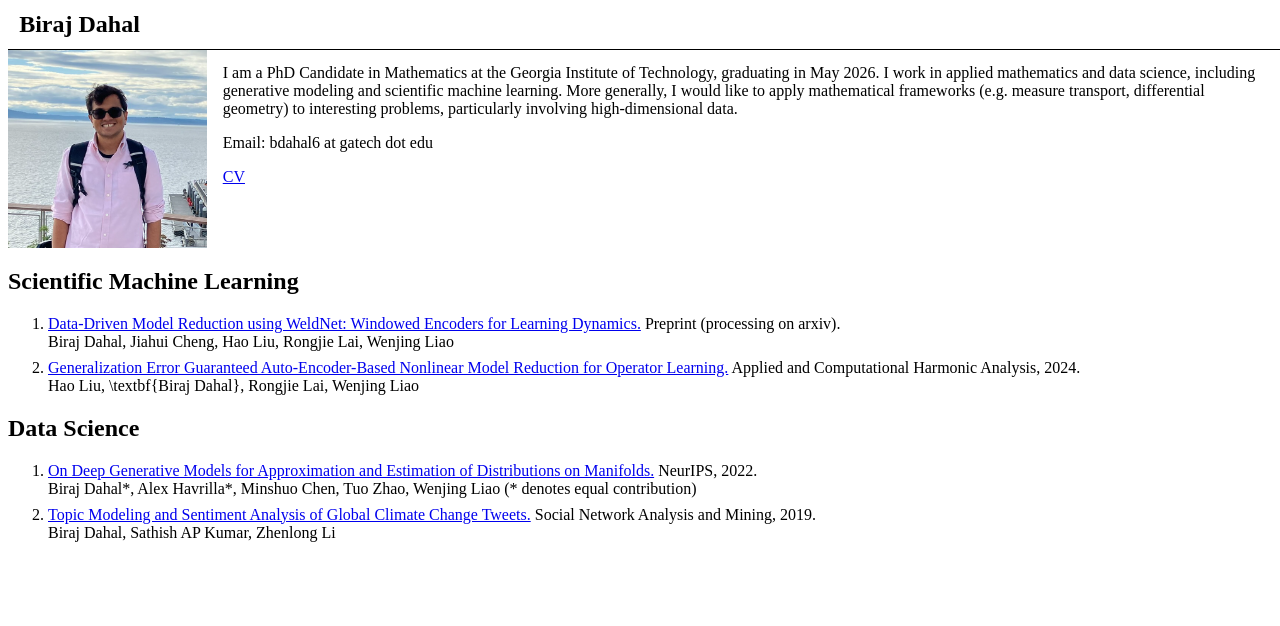
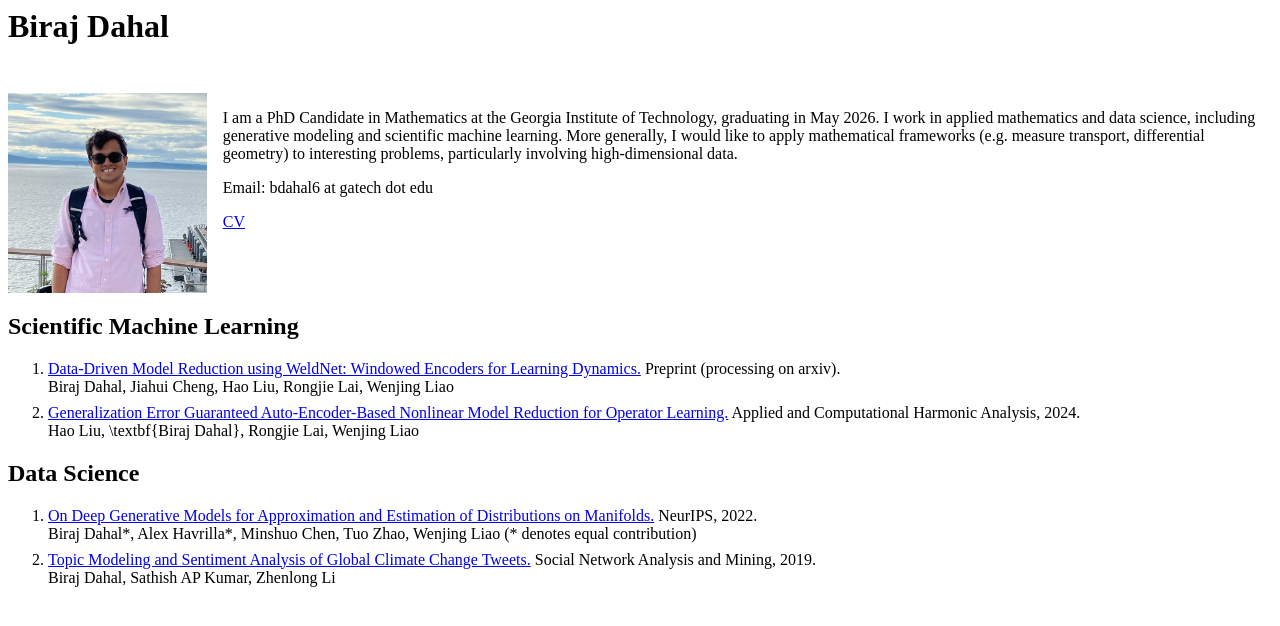
Before and after one commit to birajdahal/birajdahal.github.io, a plain HTML site: page index.html in a window 1280 px wide. Drawn offline with Linux system fonts and the light colour scheme.

Commit message:
Remove navigation from index.html
Removed navigation section from the HTML.

```diff
--- a/index.html
+++ b/index.html
@@ -5,11 +5,7 @@
 </head>
 
 <body>
-<nav>
-  <h1>Biraj Dahal</h1>
-  <!-- <div id="selectors"><a href="#about">About</a><a href="#research">Research</a><a href="#other">Other</a></div> -->
-</nav>
-
+<h1>Biraj Dahal</h1>
 <div id="container">
 
 <div id="about">
```
